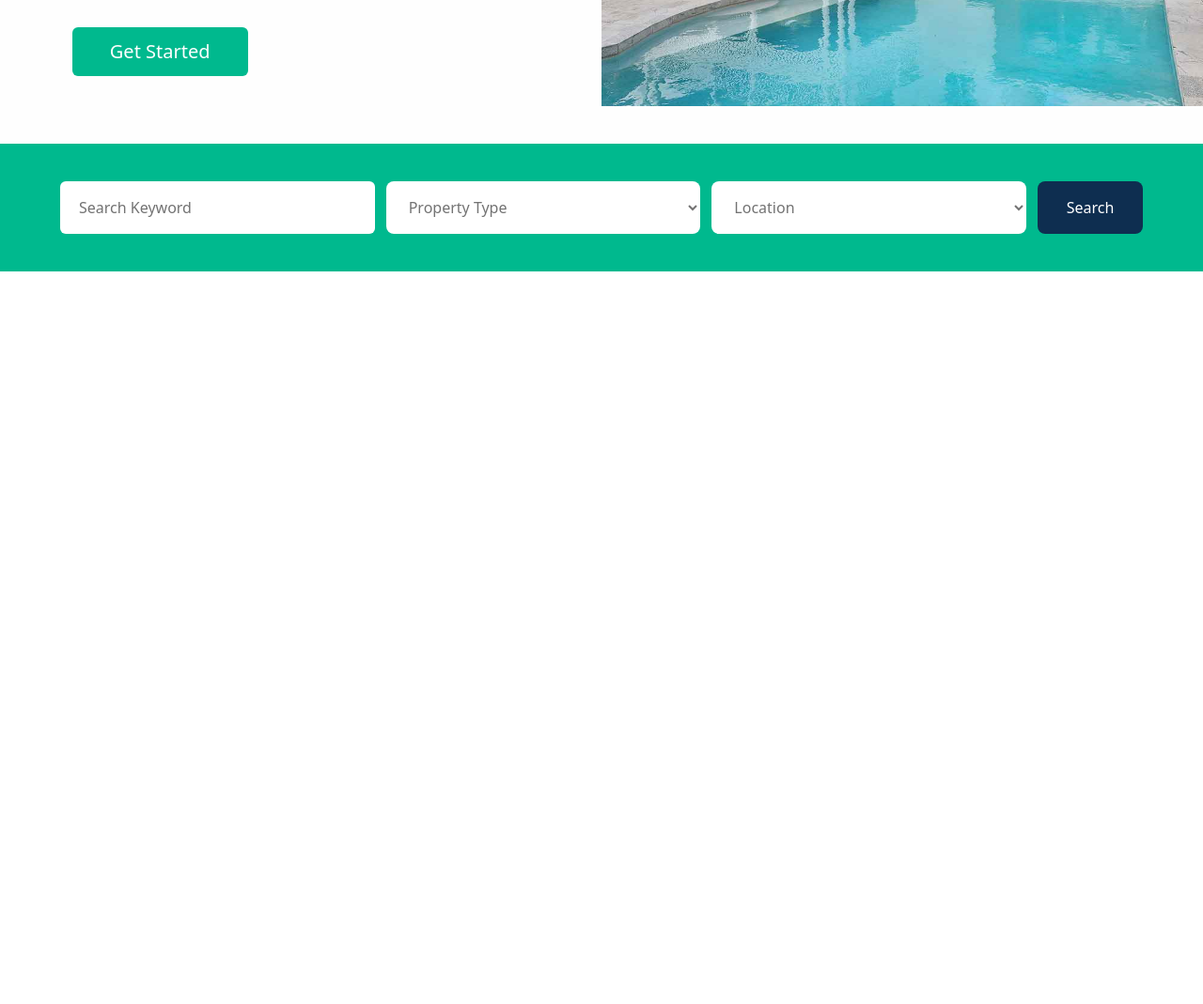
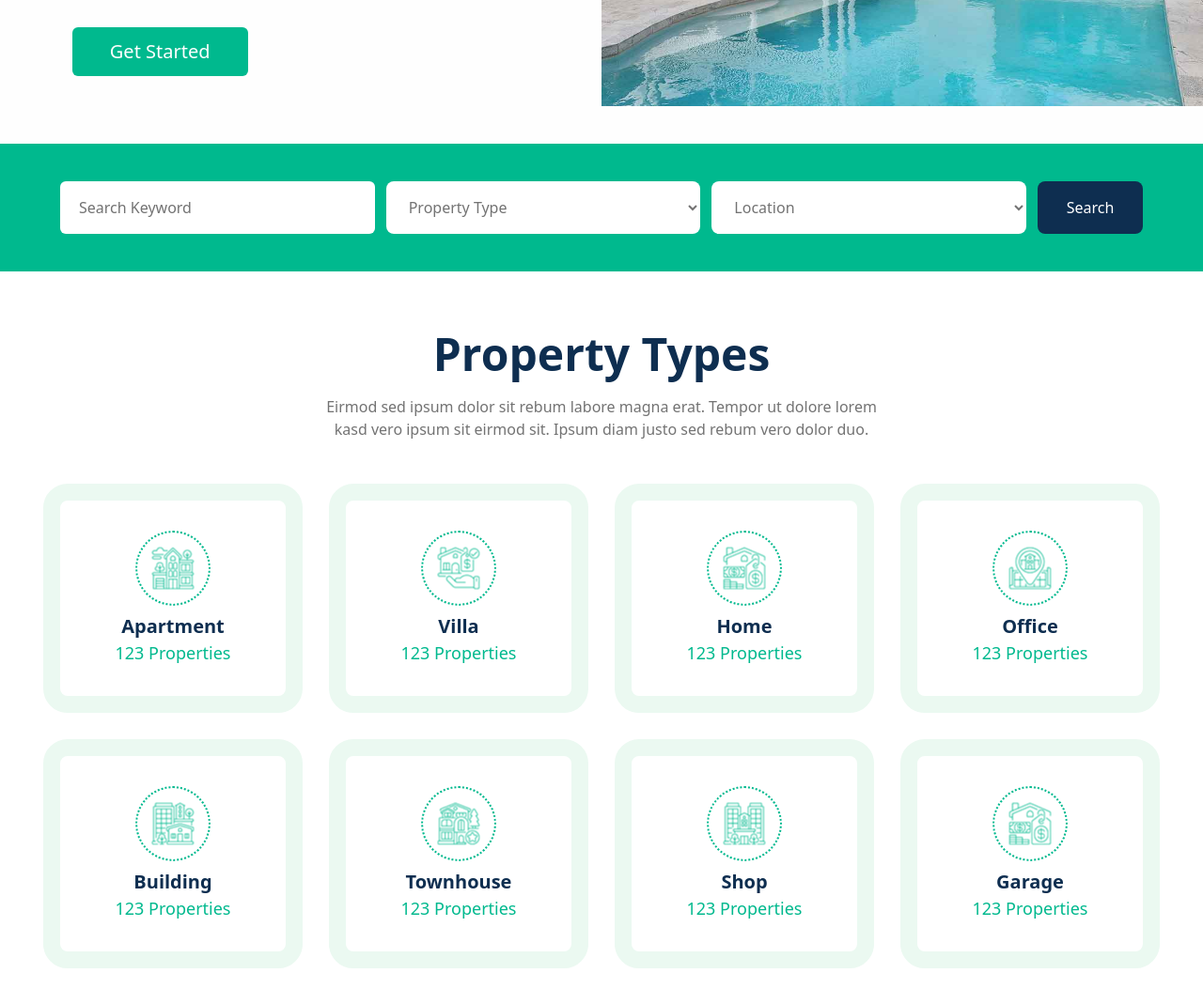
Before and after one commit to Ali-Haider-NSU/Responsive-Realstate-Website-Using-Tailwind-JavaScript, a website built with Vite: page index.html in a window 1280 px wide. Shown: the part 515-1584 px from the top of the page at 94% size. Before the commit the page ends 804 px from the top, so only its background shows below. Built offline with nearby package versions, Linux system fonts and the light colour scheme.

Commit message:
complete property type section

```diff
--- a/CSS/main.css
+++ b/CSS/main.css
@@ -2,7 +2,33 @@
 @tailwind components;
 @tailwind utilities;
 
-.image-container{
+
+
+@layer components{
+    .image-container{
     transform: translateX(0%);
     transition: transform 1.5s ease-in-out;
+    }
+
+    /* Property Types Section */
+
+    .property-card{
+        @apply w-[80%] sm:w-full mx-auto outline outline-[18px] outline-[#EBF9F1] rounded-lg py-8 hover:bg-green transition duration-500 cursor-pointer
+    }
+
+    .property-img-div{
+        @apply mx-auto w-20 h-20 rounded-full border-2 border-dotted  border-green relative bg-white
+    }
+
+    .property-img{
+        @apply absolute top-1/2 transform -translate-y-1/2 -translate-x-1/2 left-1/2
+    }
+
+    .property-h1{
+        @apply text-blue text-xl font-bold text-center group-hover:text-white mt-2
+    }
+
+    .property-p{
+        @apply text-green text-lg text-center group-hover:text-white
+    }
 }
--- a/index.html
+++ b/index.html
@@ -24,9 +24,9 @@
                     <li>
                         <a class="hover:text-green transition" href="#">ABOUT</a>
                     </li>
-                    <li class="property">
+                    <li class="property group">
                         <a class="flex items-center gap-x-2 hover:text-green transition cursor-pointer" href="#">PROPERTY<ion-icon class="text-xl" name="chevron-down-outline"></ion-icon></a>
-                        <ul class="subproperty mt-3 lg:mt-0 border lg:border-gray w-[85vw] lg:w-auto text-lg hidden bg-white pr-5">
+                        <ul class="subproperty mt-3 lg:mt-0 border lg:border-gray w-[85vw] lg:w-auto text-lg hidden bg-white pr-5 lg:group-hover:block lg:group-hover:absolute">
                             <li class="hover:bg-gray-200 h-10 flex items-center pl-3 cursor-pointer">
                                 <a href="#">Property List</a>
                             </li>
@@ -38,9 +38,9 @@
                             </li>
                         </ul>
                     </li>
-                    <li class="pages">
+                    <li class="pages group">
                         <a class="flex items-center gap-x-2 hover:text-green transition cursor-pointer" href="#">PAGES<ion-icon class="text-xl" name="chevron-down-outline"></ion-icon></a>
-                        <ul class="subpages mt-3 lg:mt-0 border w-[85vw] lg:w-auto text-lg hidden bg-white pr-5">
+                        <ul class="subpages mt-3 lg:mt-0 border w-[85vw] lg:w-auto text-lg hidden bg-white pr-5 lg:group-hover:block lg:group-hover:absolute">
                             <li class="hover:bg-gray-200 h-10 flex items-center pl-3 cursor-pointer">
                                 <a href="#">Testimonial</a>
                             </li>
@@ -65,7 +65,8 @@
     </header>
 
     <main class="main-area mt-0 duration-1000 ">
-        <div class="bg-[#FEFEFE] absolute md:grid grid-cols-2 z-50 lg:z-0">
+        <!-- Heroarea Section -->
+        <div class="bg-[#FEFEFE]  md:grid grid-cols-2 z-50 lg:z-0">
             <div class="w-full overflow-hidden relative md:order-2">
                 <div class="flex slide-container image-container md:my-10 md:max-h-[450px] lg:max-h-[500px]">
                     <img class="single-img" src="img/carousel-1.jpg" alt="">
@@ -111,6 +112,81 @@
                 <input class="h-14 rounded-lg px-5 md:w-28 bg-blue text-center text-white" type="text" value="Search">
             </div>
         </div>
+
+        <!-- Property Type Section -->
+        <section>
+            <div class="my-16">
+                <h1 class="text-blue text-3xl md:text-4xl xl:text-5xl font-bold text-center">Property Types</h1>
+                <p class="text-gray mt-5 text-center w-[400px] md:w-[500px] xl:w-[600px] mx-auto">Eirmod sed ipsum dolor sit rebum labore magna erat. Tempor ut dolore lorem kasd vero ipsum sit eirmod sit. Ipsum diam justo sed rebum vero dolor duo.</p>
+                <div class="grid sm:grid-cols-2 xl:grid-cols-4 gap-14 md:gap-20 xl:gap-16 sm:mx-10 md:mx-16 lg:mx-24 xl:mx-16 mt-16">
+                    <div class="property-card group">
+                        <div class="property-img-div">
+                            <img class="property-img " src="img/icon-apartment.png" alt="">
+                        </div>
+                        <h1 class="property-h1">Apartment</h1>
+                        <p class="property-p">123 Properties</p>
+
+                    </div>
+                    <div class="property-card group">
+                        <div class="property-img-div">
+                            <img class="property-img " src="img/icon-villa.png" alt="">
+                        </div>
+                        <h1 class="property-h1">Villa</h1>
+                        <p class="property-p">123 Properties</p>
+
+                    </div>
+                    <div class="property-card group">
+                        <div class="property-img-div">
+                            <img class="property-img " src="img/icon-house.png" alt="">
+                        </div>
+                        <h1 class="property-h1">Home</h1>
+                        <p class="property-p">123 Properties</p>
+
+                    </div>
+                    <div class="property-card group">
+                        <div class="property-img-div">
+                            <img class="property-img " src="img/icon-housing.png" alt="">
+                        </div>
+                        <h1 class="property-h1">Office</h1>
+                        <p class="property-p">123 Properties</p>
+
+                    </div>
+                    <div class="property-card group">
+                        <div class="property-img-div">
+                            <img class="property-img " src="img/icon-building.png" alt="">
+                        </div>
+                        <h1 class="property-h1">Building</h1>
+                        <p class="property-p">123 Properties</p>
+
+                    </div>
+                    <div class="property-card group">
+                        <div class="property-img-div">
+                            <img class="property-img " src="img/icon-luxury.png" alt="">
+                        </div>
+                        <h1 class="property-h1">Townhouse</h1>
+                        <p class="property-p">123 Properties</p>
+
+                    </div>
+                    <div class="property-card group">
+                        <div class="property-img-div">
+                            <img class="property-img " src="img/icon-condominium.png" alt="">
+                        </div>
+                        <h1 class="property-h1">Shop</h1>
+                        <p class="property-p">123 Properties</p>
+
+                    </div>
+                    <div class="property-card group">
+                        <div class="property-img-div">
+                            <img class="property-img " src="img/icon-house.png" alt="">
+                        </div>
+                        <h1 class="property-h1">Garage</h1>
+                        <p class="property-p">123 Properties</p>
+
+                    </div>
+                </div>
+            </div>
+
+        </section>
     </main>
 
     <script src="script.js"></script>
--- a/script.js
+++ b/script.js
@@ -10,68 +10,75 @@ function onToggleMenu(e) {
     }
 
 }
+// window.addEventListener("resize", function(event) {
+//     location.reload();
+//     event.preventDefault();
 
+// });
 const property = document.querySelector('.property');
 const subproperty = document.querySelector('.subproperty');
 const pages = document.querySelector('.pages');
 const subpages = document.querySelector('.subpages');
 
-if (window.innerWidth <= 1024) {
-    resizedWindow();
-}
+// if (window.innerWidth <= 1000) {
+//     resizedWindow();
+// }
 
-if (window.innerWidth > 1024) {
-    resizedWindow();
-}
+// if (window.innerWidth > 1000) {
+//     resizedWindow();
+//     // subproperty.style.display = 'none'
+// }
 
 function resizedWindow() {
-    //location.reload();
-    //window.onload();
-    //console.log(innerWidth)
-    if (window.innerWidth <= 1024) {
 
+    if (window.innerWidth <= 1000) {
+        // subproperty.style.display = 'none'
+        // subpages.style.display = 'none'
         property.addEventListener('click', () => {
-            console.log(innerWidth)
+
             if (subproperty.style.display === 'none' || subproperty.style.display === '') {
                 subproperty.style.display = 'block'
-                    // subproperty.name = 'chevron-up-outline'
-                    // subproperty.name === 'chevron-down-outline' ? 'chevron-up-outline' : 'chevron-down-outline'
+
             } else {
                 subproperty.style.display = 'none'
-                    // subproperty.name = subproperty.name === 'chevron-up-outline' ? 'chevron-down-outline' : 'chevron-up-outline'
+
             }
         })
         pages.addEventListener('click', () => {
             if (subpages.style.display === 'none' || subpages.style.display === '') {
                 subpages.style.display = 'block'
-                    // subproperty.name = 'chevron-up-outline'
-                    // subproperty.name === 'chevron-down-outline' ? 'chevron-up-outline' : 'chevron-down-outline'
+
             } else {
                 subpages.style.display = 'none'
-                    // subproperty.name = subproperty.name === 'chevron-up-outline' ? 'chevron-down-outline' : 'chevron-up-outline'
+
             }
         })
-    } else if (window.innerWidth > 1024) {
-        property.addEventListener('mouseover', () => {
-            subproperty.style.position = 'absolute'
-            subproperty.style.display = 'block'
-        })
-        property.addEventListener('mouseout', () => {
-            subproperty.style.position = 'absolute'
-            subproperty.style.display = 'none'
-        })
-        pages.addEventListener('mouseover', () => {
-            subpages.style.position = 'absolute'
-            subpages.style.display = 'block'
-        })
-        pages.addEventListener('mouseout', () => {
-            subpages.style.position = 'absolute'
-            subpages.style.display = 'none'
-        })
+    } else {
+        // subproperty.style.display = 'none'
+        // subpages.style.display = 'none'
+        // property.addEventListener('mouseover', () => {
+        //     subproperty.style.position = 'absolute'
+        //     subproperty.style.display = 'block'
+        // })
+        // property.addEventListener('mouseout', () => {
+        //     subproperty.style.position = 'absolute'
+        //     subproperty.style.display = 'none'
+        // })
+        // pages.addEventListener('mouseover', () => {
+        //     subpages.style.position = 'absolute'
+        //     subpages.style.display = 'block'
+        // })
+        // pages.addEventListener('mouseout', () => {
+        //     subpages.style.position = 'absolute'
+        //     subpages.style.display = 'none'
+        // })
     }
 }
 
 window.addEventListener('resize', resizedWindow)
+
+
+
 
 
 // Changing Slide Carousel
```
